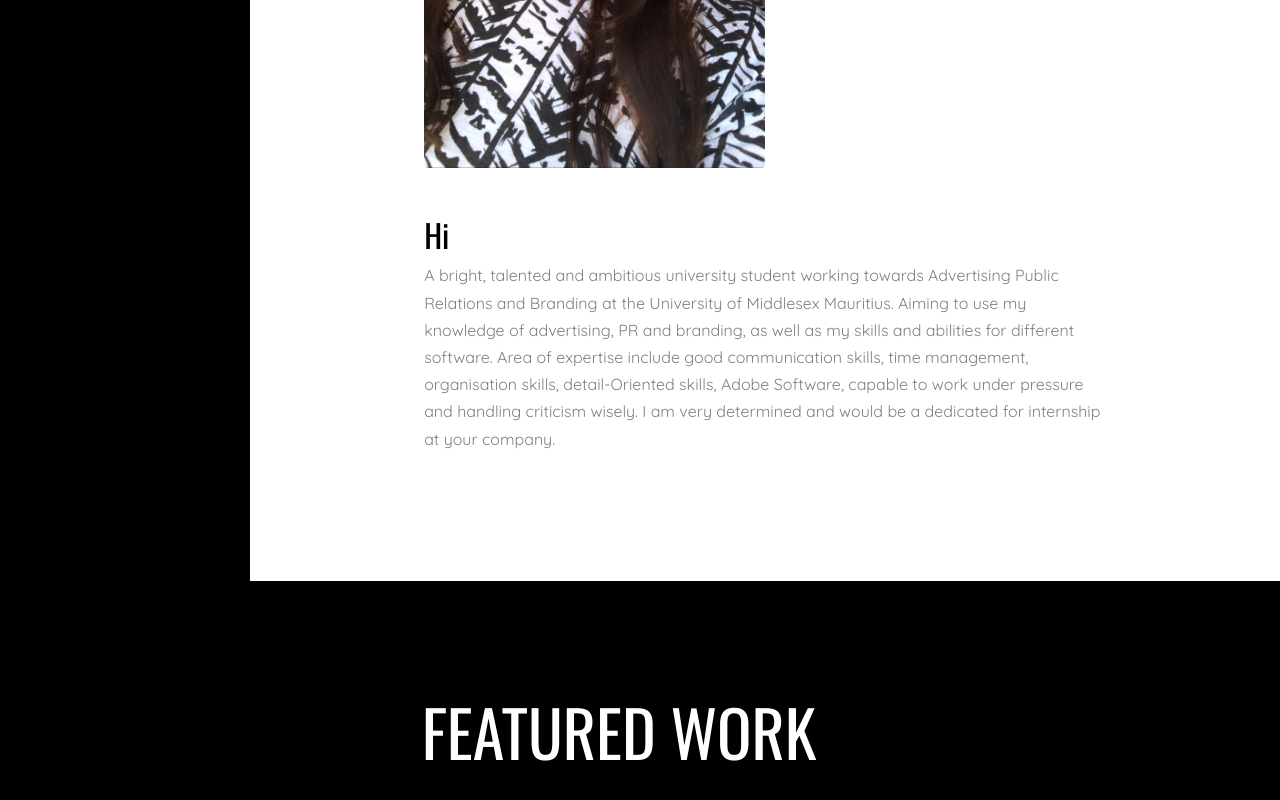
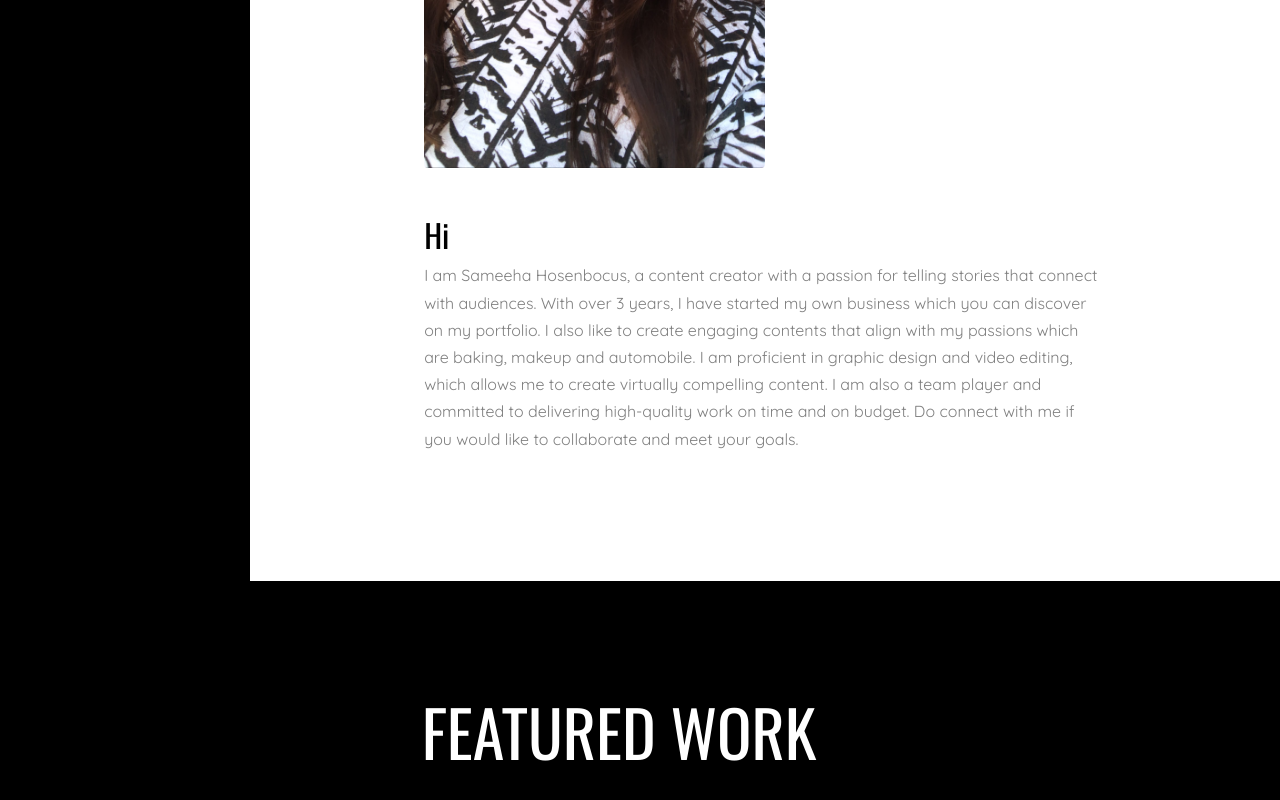
Before and after one commit to Mohun-zuhayr/sameehahosenbocus, a plain HTML site: page index.html in a window 1280 px wide. Shown: the part 1491-2291 px from the top of the page. Drawn offline with nearby package versions, Linux system fonts and the light colour scheme; files whose address does not match are found by name.

Commit message:
Add files via upload

```diff
--- a/index.html
+++ b/index.html
@@ -86,17 +86,9 @@
               <figure class="mb-5" data-aos="fade-up"><img src="images/HosenbocusSameeha.jpg" alt="Image" class="img-fluid w-50 rounded"></figure>
               <div data-aos="fade-up"  data-aos-delay="100">
               <h2 class="text-black">Hi </h2>
-              <p>A bright, talented and ambitious university student
-                working towards Advertising Public Relations and
-                Branding at the University of Middlesex Mauritius. Aiming to use my knowledge of advertising, PR and
-                branding, as well as my skills and abilities for
-                different software. Area of expertise include good
-                communication skills, time management,
-                organisation skills, detail-Oriented skills, Adobe
-                Software, capable to work under pressure and
-                handling criticism wisely. I am very determined and
-                would be a dedicated for internship at your
-                company.
+              <p>I am Sameeha Hosenbocus, a content creator with a passion for telling stories that connect with audiences. With over 3 years, I have started my own business which you can discover on my portfolio.
+                I also like to create engaging contents that align with my passions which are baking, makeup and automobile. I am proficient in graphic design and video editing, which allows me to create virtually compelling
+                content. I am also a team player and committed to delivering high-quality work on time and on budget. Do connect with me if you would like to collaborate and meet your goals.
                 </p>
               </div>
             </div>
```
